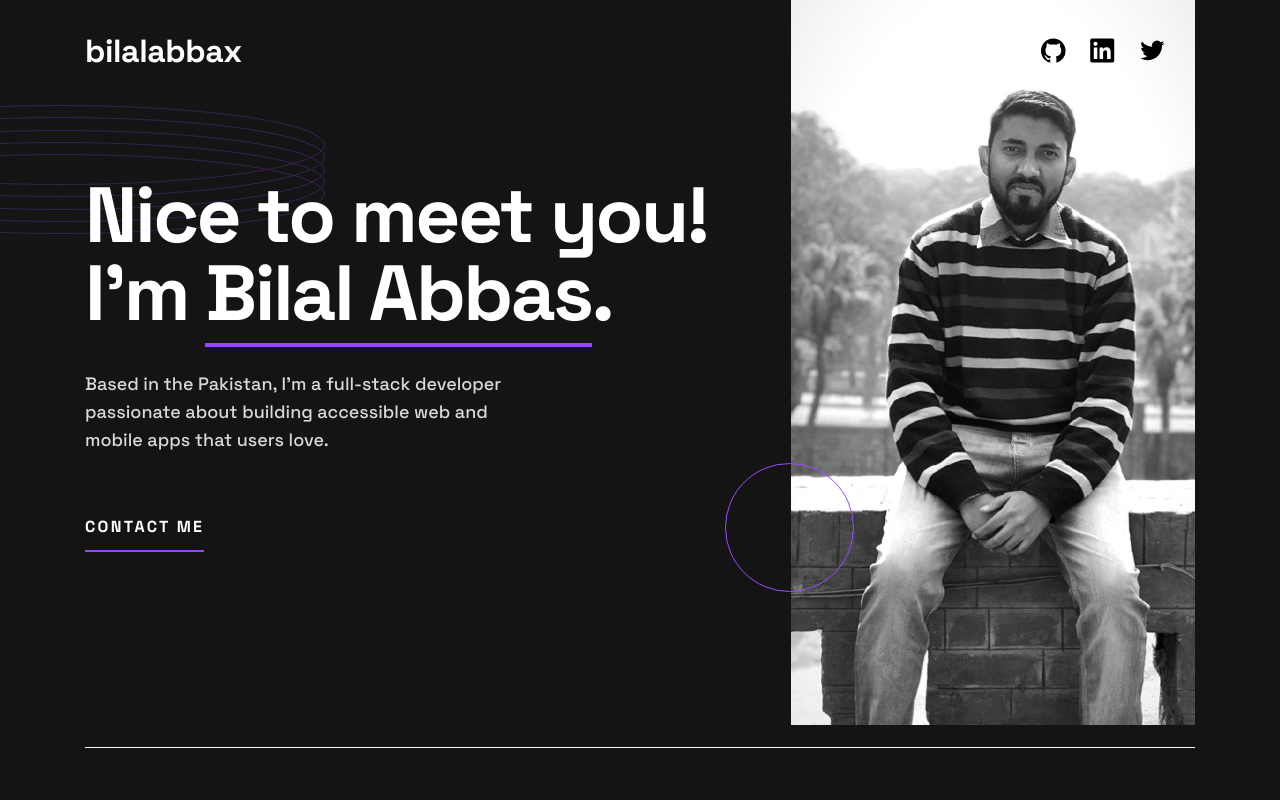
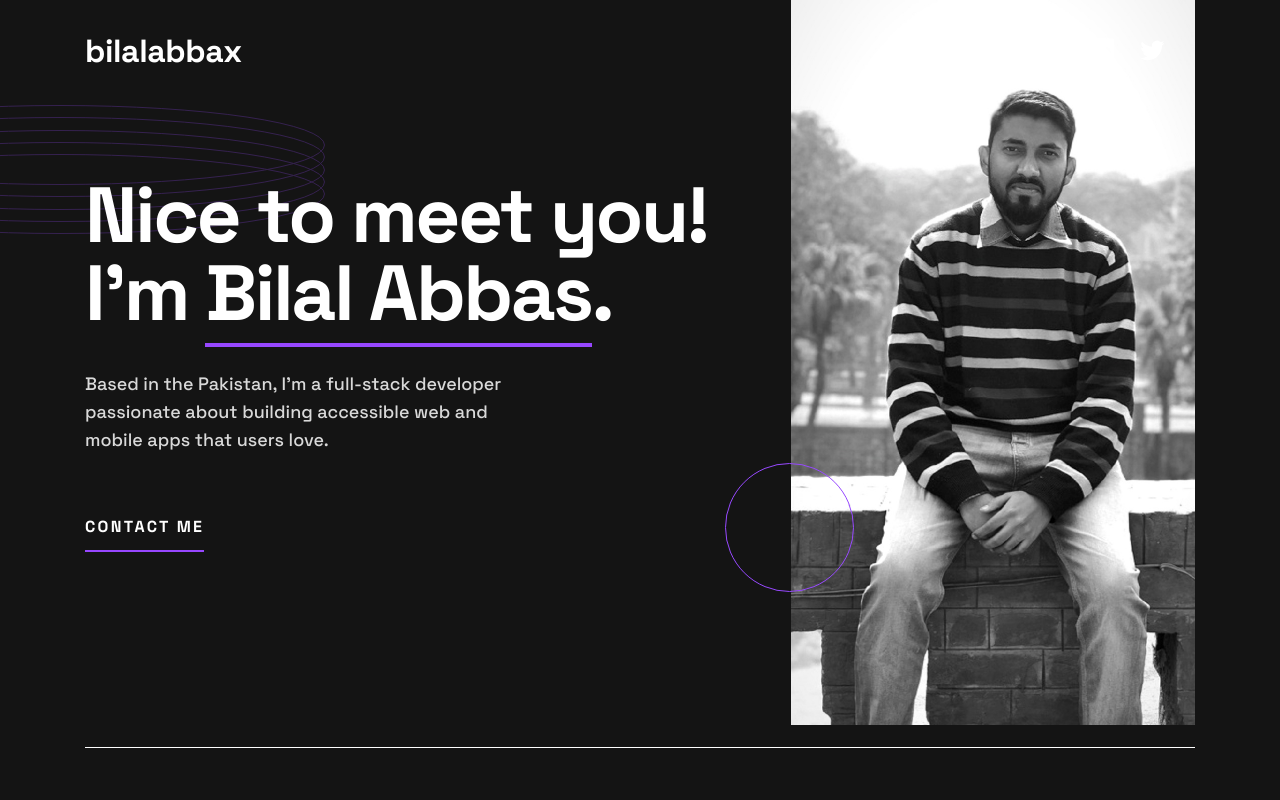
Before and after one commit to bilalabbax1/portfolio, a plain HTML site: page index.html in a window 1280 px wide. Shown: the top 800 px of the page. Drawn offline with Linux system fonts and the light colour scheme.

Commit message:
Minor Changes to social links

```diff
--- a/index.html
+++ b/index.html
@@ -18,19 +18,19 @@
             <a href="https://github.com/bilalabbax1" class="header__social-link" aria-label="Click here to check out my projects on Github" title="Opens in a new tab" target="_blank" rel="noopener noreferrer">
                 <span class="visually-hidden">Check out my projects on Github</span>
                 <svg xmlns="http://www.w3.org/2000/svg" class="header__social-svg" viewBox="0 0 25 24" width="25" height="24" aria-hidden="true">
-                <path class="header__social-logo" fill="#000" fill-rule="evenodd" d="M12.304 0C5.506 0 0 5.506 0 12.304c0 5.444 3.522 10.042 8.413 11.672.615.108.845-.261.845-.584 0-.292-.015-1.261-.015-2.291-3.091.569-3.891-.754-4.137-1.446-.138-.354-.738-1.446-1.261-1.738-.43-.23-1.046-.8-.016-.815.97-.015 1.661.892 1.892 1.261 1.107 1.86 2.876 1.338 3.584 1.015.107-.8.43-1.338.784-1.646-2.738-.307-5.598-1.368-5.598-6.074 0-1.338.477-2.446 1.26-3.307-.122-.308-.553-1.569.124-3.26 0 0 1.03-.323 3.383 1.26.985-.276 2.03-.415 3.076-.415 1.046 0 2.092.139 3.076.416 2.353-1.6 3.384-1.261 3.384-1.261.676 1.691.246 2.952.123 3.26.784.861 1.26 1.953 1.26 3.307 0 4.721-2.875 5.767-5.613 6.074.446.385.83 1.123.83 2.277 0 1.645-.015 2.968-.015 3.383 0 .323.231.708.846.584a12.324 12.324 0 0 0 8.382-11.672C24.607 5.506 19.101 0 12.304 0Z"/></svg>
+                <path class="header__social-logo" fill="#fff" fill-rule="evenodd" d="M12.304 0C5.506 0 0 5.506 0 12.304c0 5.444 3.522 10.042 8.413 11.672.615.108.845-.261.845-.584 0-.292-.015-1.261-.015-2.291-3.091.569-3.891-.754-4.137-1.446-.138-.354-.738-1.446-1.261-1.738-.43-.23-1.046-.8-.016-.815.97-.015 1.661.892 1.892 1.261 1.107 1.86 2.876 1.338 3.584 1.015.107-.8.43-1.338.784-1.646-2.738-.307-5.598-1.368-5.598-6.074 0-1.338.477-2.446 1.26-3.307-.122-.308-.553-1.569.124-3.26 0 0 1.03-.323 3.383 1.26.985-.276 2.03-.415 3.076-.415 1.046 0 2.092.139 3.076.416 2.353-1.6 3.384-1.261 3.384-1.261.676 1.691.246 2.952.123 3.26.784.861 1.26 1.953 1.26 3.307 0 4.721-2.875 5.767-5.613 6.074.446.385.83 1.123.83 2.277 0 1.645-.015 2.968-.015 3.383 0 .323.231.708.846.584a12.324 12.324 0 0 0 8.382-11.672C24.607 5.506 19.101 0 12.304 0Z"/></svg>
             </a>
 
             <a href="https://www.linkedin.com/bilalabbax1/" class="header__social-link" aria-label="Click here to get a hold of me on Linkedin" title="Opens in a new tab" target="_blank" rel="noopener noreferrer">
                 <span class="visually-hidden">You can also check me on Linkedin</span>
                 <svg xmlns="http://www.w3.org/2000/svg" class="header__social-svg" viewBox="0 0 25 24" width="25" height="24" aria-hidden="true">
-                <path class="header__social-logo" fill="#000" fill-rule="evenodd" d="M5.551 3.304c-1.14 0-2.067.926-2.067 2.064 0 1.14.928 2.066 2.067 2.066a2.066 2.066 0 0 0 0-4.13ZM3.767 8.998v11.453h3.562L7.33 8.998H3.767Zm5.798 0V20.45l3.554.002.002-5.668c0-1.454.253-2.941 2.132-2.941 1.851 0 1.851 1.755 1.851 3.036v5.571l3.559-.001v-6.28c0-2.834-.517-5.457-4.27-5.457-1.763 0-2.916.997-3.368 1.85h-.05V8.997h-3.41ZM22.435 24H1.982c-.976 0-1.77-.777-1.77-1.732V1.731C.212.776 1.006 0 1.982 0h20.453c.98 0 1.777.776 1.777 1.73v20.538c0 .955-.797 1.732-1.777 1.732Z"/></svg>
+                <path class="header__social-logo" fill="#fff" fill-rule="evenodd" d="M5.551 3.304c-1.14 0-2.067.926-2.067 2.064 0 1.14.928 2.066 2.067 2.066a2.066 2.066 0 0 0 0-4.13ZM3.767 8.998v11.453h3.562L7.33 8.998H3.767Zm5.798 0V20.45l3.554.002.002-5.668c0-1.454.253-2.941 2.132-2.941 1.851 0 1.851 1.755 1.851 3.036v5.571l3.559-.001v-6.28c0-2.834-.517-5.457-4.27-5.457-1.763 0-2.916.997-3.368 1.85h-.05V8.997h-3.41ZM22.435 24H1.982c-.976 0-1.77-.777-1.77-1.732V1.731C.212.776 1.006 0 1.982 0h20.453c.98 0 1.777.776 1.777 1.73v20.538c0 .955-.797 1.732-1.777 1.732Z"/></svg>
             </a>
 
             <a href="https://twitter.com/bilal_abbax" class="header__social-link" aria-label="Click here to follow me on Twitter" title="Opens in a new tab" target="_blank" rel="noopener noreferrer" >
                 <span class="visually-hidden" >Click here to follow me on Twitter</span>
                 <svg xmlns="http://www.w3.org/2000/svg" class="header__social-svg" viewBox="0 0 24 20" width="24" height="20" aria-hidden="true">
-                <path class="header__social-logo" fill="#000" d="M23.492 2.705a9.563 9.563 0 0 1-2.742.751 4.788 4.788 0 0 0 2.1-2.643 9.536 9.536 0 0 1-3.033 1.159 4.778 4.778 0 0 0-8.14 4.357 13.564 13.564 0 0 1-9.844-4.99 4.774 4.774 0 0 0-.646 2.4 4.778 4.778 0 0 0 2.124 3.977 4.765 4.765 0 0 1-2.163-.598v.061a4.778 4.778 0 0 0 3.832 4.684 4.812 4.812 0 0 1-2.158.082 4.78 4.78 0 0 0 4.462 3.316 9.584 9.584 0 0 1-5.932 2.045c-.38 0-.762-.022-1.14-.067a13.508 13.508 0 0 0 7.32 2.146c8.787 0 13.59-7.277 13.59-13.589 0-.205-.004-.412-.013-.617a9.71 9.71 0 0 0 2.381-2.471l.002-.003Z" /></svg>
+                <path class="header__social-logo" fill="#fff" d="M23.492 2.705a9.563 9.563 0 0 1-2.742.751 4.788 4.788 0 0 0 2.1-2.643 9.536 9.536 0 0 1-3.033 1.159 4.778 4.778 0 0 0-8.14 4.357 13.564 13.564 0 0 1-9.844-4.99 4.774 4.774 0 0 0-.646 2.4 4.778 4.778 0 0 0 2.124 3.977 4.765 4.765 0 0 1-2.163-.598v.061a4.778 4.778 0 0 0 3.832 4.684 4.812 4.812 0 0 1-2.158.082 4.78 4.78 0 0 0 4.462 3.316 9.584 9.584 0 0 1-5.932 2.045c-.38 0-.762-.022-1.14-.067a13.508 13.508 0 0 0 7.32 2.146c8.787 0 13.59-7.277 13.59-13.589 0-.205-.004-.412-.013-.617a9.71 9.71 0 0 0 2.381-2.471l.002-.003Z" /></svg>
             </a>
         </div>
     </header>
```
